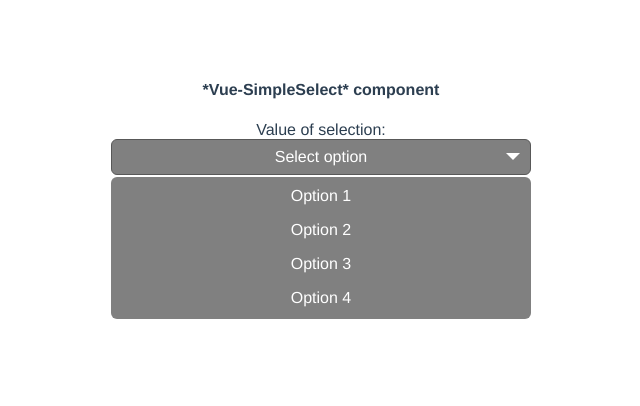
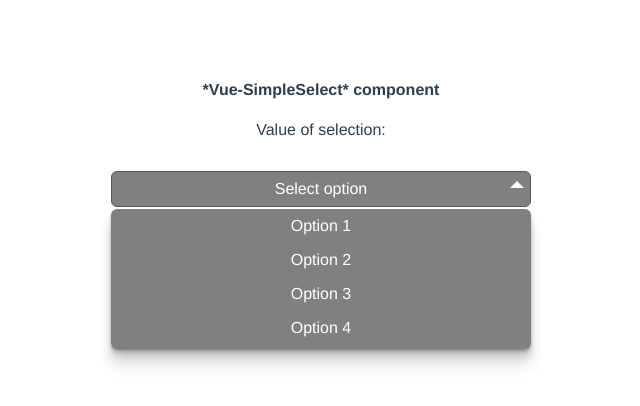
Before and after one commit to devzom/Vue-SimpleSelect, a Vue app: page / in a window 1280 px wide. Both pictures are taken after a click on the element "Select option". Shown: the top 406 px of the page, without its empty margins (319-959 px from the left). Built offline with nearby package versions, Linux system fonts and the light colour scheme.

Commit message:
add:New props, clickOutside directive, clear btn

```diff
--- a/src/App.vue
+++ b/src/App.vue
@@ -2,10 +2,14 @@
   <div id="app">
     <div>
       <h4>*Vue-SimpleSelect* component</h4>
-      <div>Value of selection: {{ selectModel }}</div>
+      <div>Value of selection: {{ testData.selectModel }}</div>
     </div>
     <div class="col">
-      <SimpleSelect @select-value="getSelectValue" />
+      <SimpleSelect
+        :options="testData.selectOptions"
+        clear-btn
+        @input="getSelectValue"
+      />
     </div>
   </div>
 </template>
@@ -20,18 +24,32 @@
   },
   data() {
     return {
-      selectModel: "",
+      testData: {
+        selectModel: "",
+        selectOptions: [
+          { text: "Option 1", value: 1 },
+          { text: "Option 2", value: 2 },
+          { text: "Option 3", value: 3 },
+          { text: "Option 4", value: 4 },
+          { text: "Option 5", value: 5 },
+          { text: "Option 6", value: 6 },
+          { text: "Option 7", value: 7 },
+          { text: "Option 8", value: 8 },
+          { text: "Option 9", value: 9 },
+          { text: "Option 10", value: 10 },
+        ],
+      },
     };
   },
   methods: {
     getSelectValue(value) {
-      this.selectModel = value;
+      this.testData.selectModel = value;
     },
   },
 };
 </script>
 
-<style>
+<style lang="scss">
 #app {
   font-family: "Avenir", Helvetica, Arial, sans-serif;
   -webkit-font-smoothing: antialiased;
@@ -46,6 +64,7 @@
 }
 
 .col {
+  margin-top: 2rem;
   width: 33.3%;
 }
 </style>
--- a/src/components/SimpleSelect.vue
+++ b/src/components/SimpleSelect.vue
@@ -1,64 +1,170 @@
 <template>
-  <div class="vss">
-    <div class="vss__options">
+  <div
+    ref="vssSelect"
+    v-click-out="closeDropdown"
+    class="vss"
+    :class="{ 'vss--disabled': disabled }"
+  >
+    <div
+      ref="vssSelectOptions"
+      class="vss__options"
+      :class="{ vss__active: isOpen, 'vss__options--shadow': shadow }"
+      :aria-label="placeholder"
+      role="select"
+    >
       <div
         v-for="option in options"
+        :key="option.text"
+        ref="vssSelectOption"
+        class="vss__option"
+        role="option"
+        type="button"
         @mousedown="selectOption"
-        :key="option.text"
-        class="vss__option"
       >
         <input
+          :id="`option-${option.value}`"
           class="vss__option-input"
           type="radio"
           :value="option.value"
-          :id="`option-${option.value}`"
+          :disabled="disabled"
           name="selectGroup"
         />
-
         {{ option.text }}
       </div>
     </div>
-    <div class="vss__selected" @mousedown="toggleDropdown($event)">
-      {{ selected.text }}
+    <div
+      class="vss__selected"
+      type="button"
+      @mousedown="toggleDropdown($event)"
+    >
+      <span
+        v-show="selected.value && floatingPlaceholder"
+        class="vss__floating-label"
+        >{{ placeholder }}</span
+      >
+      <span class="vss__selected-label">
+        {{ selected.text ? selected.text : placeholder }}
+      </span>
     </div>
+    <span
+      v-show="selected.value && clearBtn"
+      class="vss__clear-button"
+      @click.prevent="clearSelection"
+      >X</span
+    >
   </div>
 </template>
 
 <script>
 export default {
   name: "SimpleSelect",
+  directives: {
+    "click-out": {
+      bind: function (el, binding, vnode) {
+        el.eventSetDrag = function () {
+          el.setAttribute("data-dragging", "yes");
+        };
+        el.eventClearDrag = function () {
+          el.removeAttribute("data-dragging");
+        };
+        el.eventOnClick = function (event) {
+          var dragging = el.getAttribute("data-dragging");
+          // Check that the click was outside the el and its children,  wasn't a drag
+          if (!(el == event.target || el.contains(event.target)) && !dragging) {
+            // call method provided in attribute value
+            vnode.context[binding.expression](event);
+          }
+        };
+        document.addEventListener("touchstart", el.eventClearDrag);
+        document.addEventListener("touchmove", el.eventSetDrag);
+        document.addEventListener("click", el.eventOnClick);
+        document.addEventListener("touchend", el.eventOnClick);
+      },
+      unbind: function (el) {
+        document.removeEventListener("touchstart", el.eventClearDrag);
+        document.removeEventListener("touchmove", el.eventSetDrag);
+        document.removeEventListener("click", el.eventOnClick);
+        document.removeEventListener("touchend", el.eventOnClick);
+        el.removeAttribute("data-dragging");
+      },
+    },
+  },
   props: {
     placeholder: {
       type: String,
       default: "Select option",
     },
+    emptyPlaceholder: {
+      type: String,
+      default: "No options",
+    },
     options: {
       type: Array,
-      default: () => [
-        { text: "Option 1", value: 1 },
-        { text: "Option 2", value: 2 },
-        { text: "Option 3", value: 3 },
-        { text: "Option 4", value: 4 },
-        { text: "Option 5", value: 5 },
-      ],
-      // required: true
+      default: () => [],
+      required: true,
+    },
+    /*
+     *  @Style - Show a shadow under the dropdown
+     */
+    shadow: {
+      type: Boolean,
+      default: true,
+    },
+    /*
+     *  @Style - Show floating placeholder text when selection is done
+     */
+    floatingPlaceholder: {
+      type: Boolean,
+      default: false,
+    },
+    /*
+     *  @Function - disable component
+     */
+    disabled: {
+      type: Boolean,
+      default: false,
+    },
+    /*
+     *  @Function + @Style - Show clear button as 'x' to clear selected option
+     */
+    clearBtn: {
+      type: Boolean,
+      default: false,
     },
   },
   data() {
     return {
-      selected: { text: null, value: 0 },
+      selected: { text: null, value: null },
+      noOptions: false,
+      isOpen: false,
+      isClosed: true,
     };
   },
   created() {
-    if (!this.selected.text) this.selected.text = this.placeholder;
+    this.checkOptions();
   },
   methods: {
+    checkOptions() {
+      this.noOptions = this.options?.length === 0 || false;
+    },
+    setPlaceholder() {
+      if (this.noOptions) {
+        this.selected.text = this.emptyPlaceholder;
+        return;
+      }
+      this.selected.text = this.placeholder;
+    },
     toggleDropdown() {
-      const selectOptions = document.querySelector(".vss__options");
-      selectOptions.classList.toggle("vss__active");
+      if (this.noOptions) return;
+      this.isOpen = !this.isOpen;
+
+      // for future use, handle the check if dropdown is closed
+      this.isClosed = !this.isClosed;
+    },
+    closeDropdown() {
+      if (this.isOpen) this.isOpen = false;
     },
     selectOption(option) {
-      console.log(option);
       const optionValue = option.target.childNodes[0].value;
       const optionText = option.target.childNodes[1].data.trim();
 
@@ -68,12 +174,23 @@
       this.toggleDropdown();
     },
     updateValue(value) {
-      this.$emit("select-value", value);
+      if (value) {
+        this.$emit("input", value);
+        return;
+      }
+    },
+    clearSelection() {
+      this.closeDropdown();
+      this.resetSelectedModel();
+      this.$emit("clear", null);
+    },
+    resetSelectedModel() {
+      this.selected = { text: null, value: null };
     },
   },
 };
 </script>
 
 <style lang="scss" scoped>
- @import '@/scss/vss.scss';
+@import "@/scss/vss.scss";
 </style>
--- a/src/scss/vss.scss
+++ b/src/scss/vss.scss
@@ -1,7 +1,10 @@
 .vss {
+  position: relative;
   display: flex;
   min-width: 140px;
   flex-direction: column;
+
+  @extend .vss-noselect;
 
   & &__options {
     background-color: grey;
@@ -14,8 +17,23 @@
     max-height: 0;
     order: 1;
 
+    &.vss__active {
+      width: 100%;
+      max-height: 140px;
+      opacity: 1;
+      overflow-y: scroll;
+
+      & + .vss__selected::after {
+        transform: rotateX(180deg);
+        top: -25px;
+
+        /* transition */
+        transition: all 0.3s;
+      }
+    }
+
     &::-webkit-scrollbar {
-            width: 6px;
+      width: 4px;
       background: #b9b9b9;
     }
 
@@ -27,23 +45,11 @@
     &::-webkit-scrollbar-thumb {
       border-radius: 0 6px 6px 0;
     }
-    }
 
-    & &__options {
-        padding-top: 2px;
-
-        &.vss__active {
-            max-height: 140px;
-            opacity: 1;
-            overflow-y: scroll;
-
-            & + .select__selected::after {
-                transform: rotateX(180deg);
-                top: -25px;
-
-                /* transition */
-                transition: all 0.3s;
-            }
+    &--shadow {
+      box-shadow: 0 1px 1px rgba(0, 0, 0, 0.12), 0 2px 2px rgba(0, 0, 0, 0.12),
+        0 4px 4px rgba(0, 0, 0, 0.12), 0 8px 8px rgba(0, 0, 0, 0.12),
+        0 16px 16px rgba(0, 0, 0, 0.12);
     }
   }
 
@@ -64,7 +70,7 @@
       border-right: 7px solid transparent;
       border-top: 7px solid #ffffff;
       position: absolute;
-            right: 10px;
+      right: 6px;
       top: 40%;
 
       /* transition */
@@ -74,21 +80,70 @@
 
   &__option,
   &__selected {
+    // disable text highligthing
+    @extend .vss-noselect;
     padding: 8px 20px;
   }
 
+  // hide the input type="radio" element
   &__option-input {
     display: none;
   }
 
+  // set pointer for all selectable elements
   &__option,
   &__selected,
   &__option-label,
-    &__option-input {
+  &__option-input,
+  &__clear-button {
     cursor: pointer;
   }
 
+  //  hover over option in dropdown list
   &__option:hover {
     background-color: #b8b8b8;
   }
+
+  /* state classes */
+  &--disabled {
+    .vss__selected {
+      cursor: not-allowed;
+      background-color: #b8b8b8;
     }
+  }
+
+  &__floating-label {
+    font-size: 0.65rem;
+    position: absolute;
+    top: 1%;
+    left: 4%;
+    transition: ease-in s;
+  }
+
+  &__clear-button {
+    position: absolute;
+    right: 12%;
+    font-weight: bold;
+    padding: 10px 5px;
+
+    opacity: 50%;
+    transition: opacity 0.4s;
+
+    &:hover {
+      opacity: 100%;
+      transition: opacity 0.3s;
+      color: red;
+    }
+  }
+}
+
+// disable text-selection/highlighting
+.vss-noselect {
+  -webkit-touch-callout: none; /* iOS Safari */
+  -webkit-user-select: none; /* Safari */
+  -khtml-user-select: none; /* Konqueror HTML */
+  -moz-user-select: none; /* Old versions of Firefox */
+  -ms-user-select: none; /* Internet Explorer/Edge */
+  user-select: none; /* Non-prefixed version, currently
+                                    supported by Chrome, Edge, Opera and Firefox */
+}
```
Lines whose indentation alone changed are shown as unchanged.
